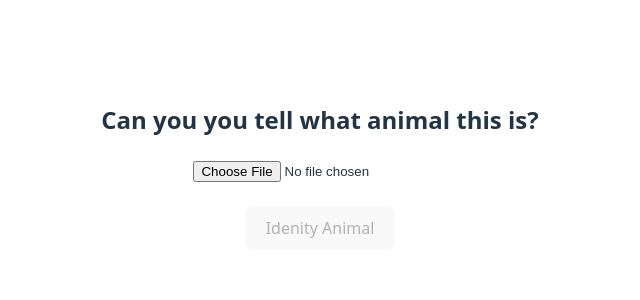
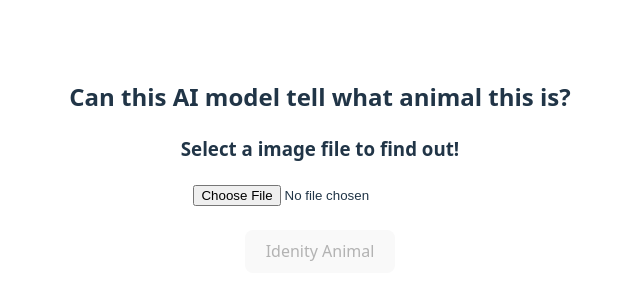
Before and after one commit to IllSmithDa/animal-client, a React (Vite) app: page / in a window 1280 px wide. Shown: the part 222-522 px from the top of the page, without its empty margins (320-960 px from the left). Built offline with nearby package versions, Linux system fonts and the light colour scheme.

Commit message:
added server

```diff
--- a/src/components/ImagePredictor.tsx
+++ b/src/components/ImagePredictor.tsx
@@ -2,8 +2,7 @@
 import React, { useState } from 'react'
 
 
-const local_server = "http://127.0.0.1:8000";
-const publish_server = "https://fast-server-udu0.onrender.com"
+ const select_server =  window.location.href === 'http://localhost:5173/animal-client' ? "http://127.0.0.1:8000" : "https://fast-server-udu0.onrender.com";
 
 export default function ImagePredictor() {
   const [file, setFile] = useState<File>();
@@ -30,7 +29,7 @@ export default function ImagePredictor() {
     setLoading(true);
 
     try {
-      const response = await fetch(`${publish_server}/predict`, {
+      const response = await fetch(`${select_server}/predict`, {
         method: 'POST',
         body: formData,
       });
@@ -47,7 +46,8 @@ export default function ImagePredictor() {
 
   return (
     <div style={{ padding: '1rem', margin: 'auto' }}>
-      <h2>Can you you tell what animal this is?</h2>
+      <h2>Can this AI model tell what animal this is?</h2>
+      <h3>Select a image file to find out!</h3>
       <input type="file" accept="image/*" onChange={handleFileChange} />
       <br /> <br />
       <button onClick={handleSubmit} disabled={!file || loading}>
```
